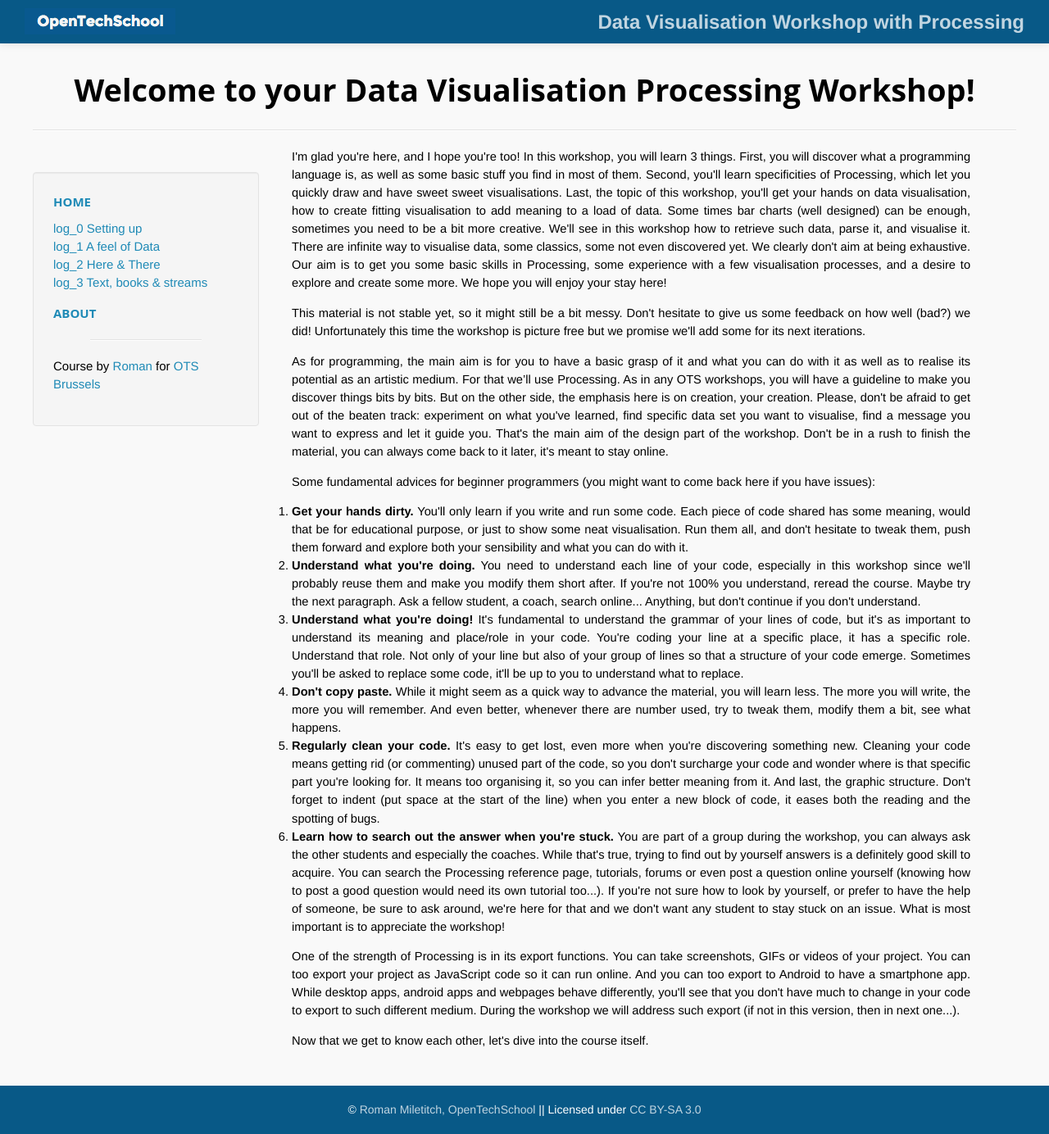
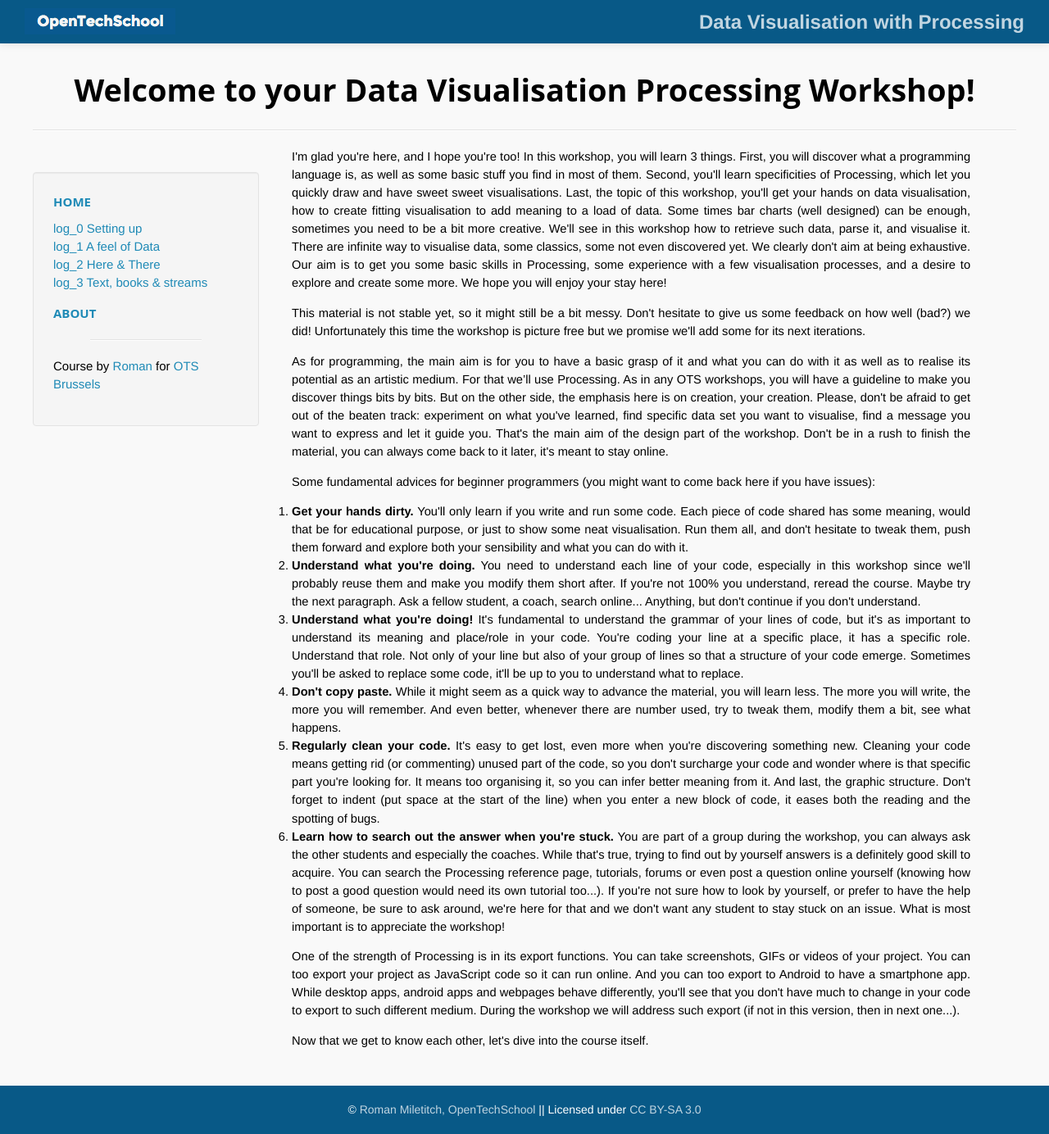
Before and after one commit to OpenTechSchool-Brussels/data-visualisation-with-processing, a Jekyll site: the page built from index.html, in a window 1280 px wide. Shown: the whole page at 82% size. Built offline with Jekyll 4.4.1, drawn with Linux system fonts in a browser that asks for light colours; Markdown is read by kramdown in place of the engine named in the settings.

Commit message:
Update _config.yml

```diff
--- a/_config.yml
+++ b/_config.yml
@@ -1,4 +1,4 @@
-title: Data Visualisation Workshop with Processing
+title: Data Visualisation with Processing
 baseurl: http://opentechschool-brussels.github.io/data-visualisation-with-processing
 
 markdown: redcarpet
```
